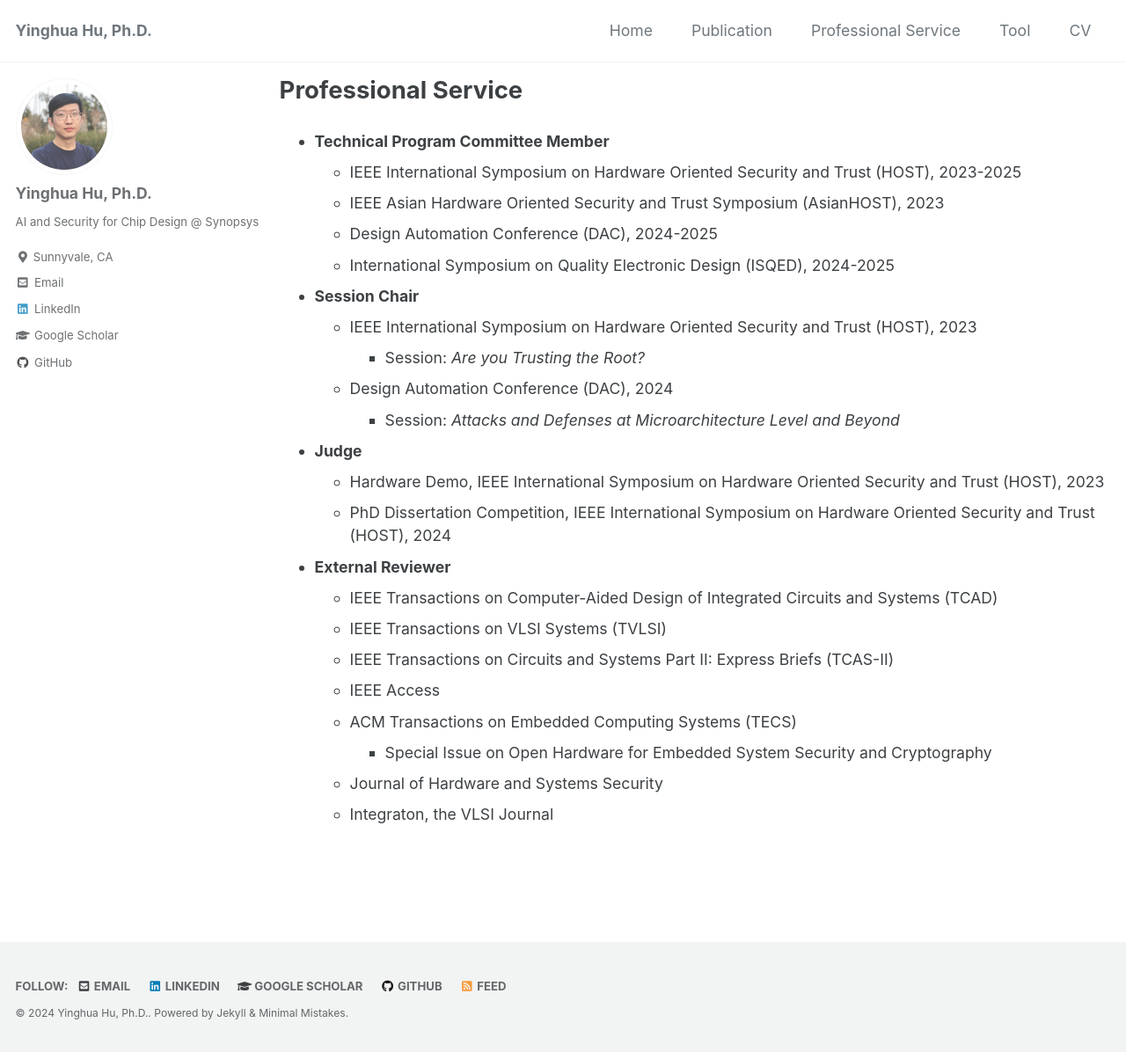
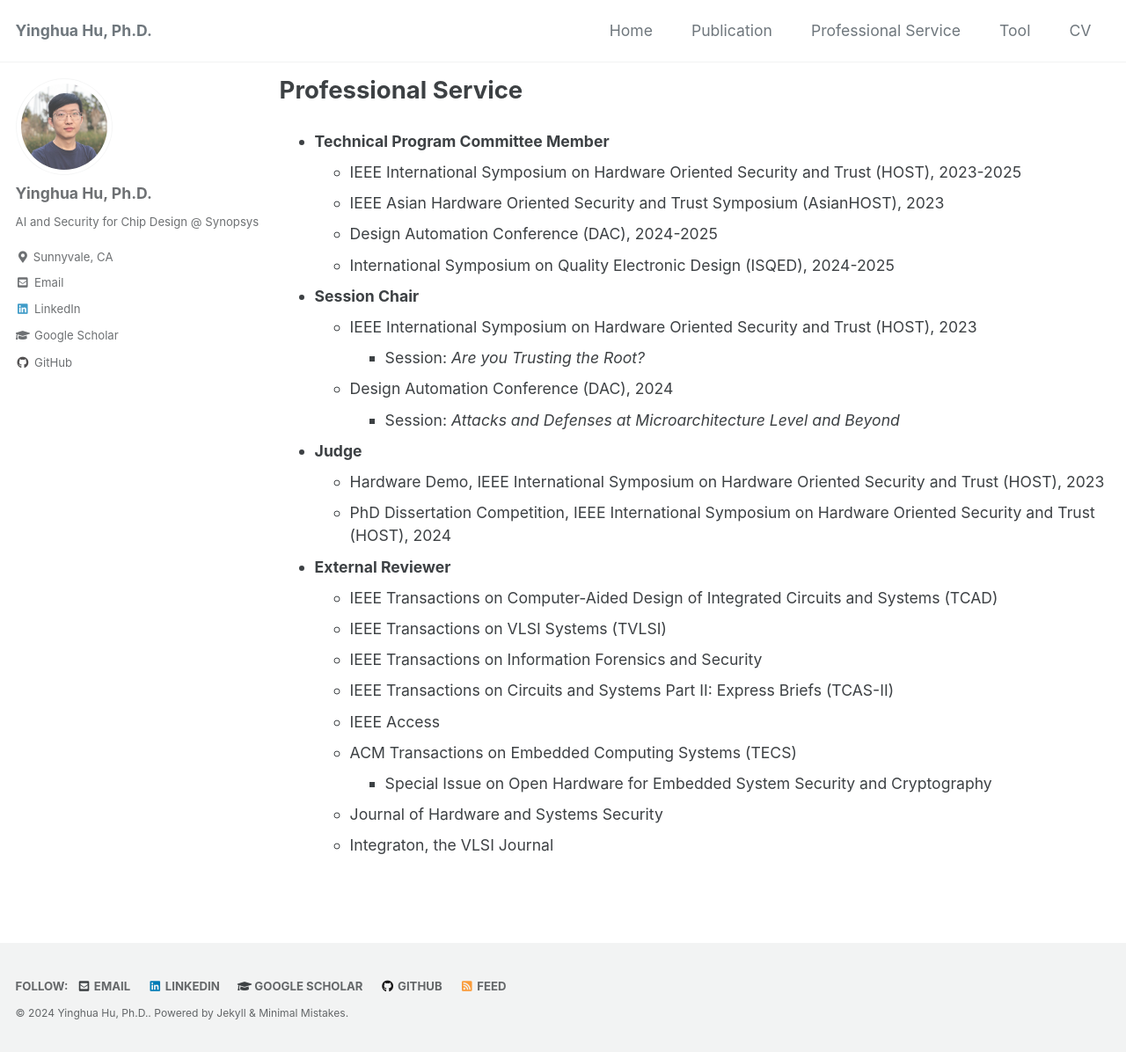
Before and after one commit to yinghuah/yinghuah.github.io, a Jekyll site: the page built from _pages/professional_activity.md, in a window 1280 px wide and 1196 px high. Shown: the whole window at 88% size. Built offline with Jekyll 4.4.1, drawn with Linux system fonts in a browser that asks for light colours; cached includes are drawn as plain includes; our own code applies the rules of GitHub Pages for plain Markdown files.

Commit message:
Update review

```diff
--- a/_pages/professional_activity.md
+++ b/_pages/professional_activity.md
@@ -25,6 +25,7 @@ title: null
 - **External Reviewer**
 	- IEEE Transactions on Computer-Aided Design of Integrated Circuits and Systems (TCAD)
 	- IEEE Transactions on VLSI Systems (TVLSI)
+	- IEEE Transactions on Information Forensics and Security
 	- IEEE Transactions on Circuits and Systems Part II: Express Briefs (TCAS-II)
 	- IEEE Access
 	- ACM Transactions on Embedded Computing Systems (TECS)
```
Also changed, not shown: 1 other file.
